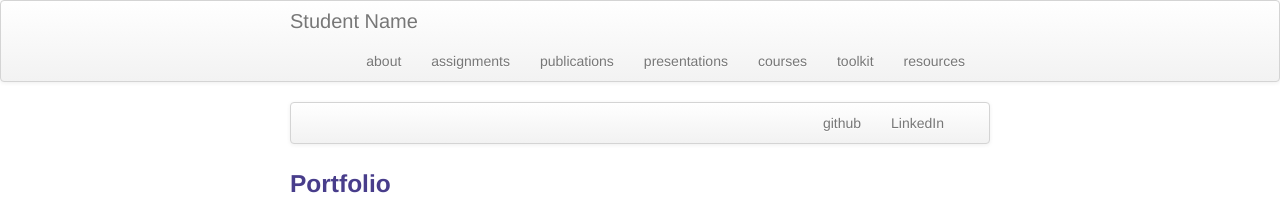
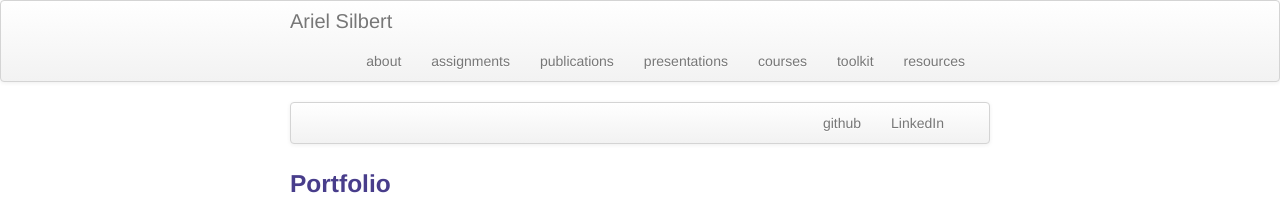
Before and after one commit to alsilbert/alsilbert.github.io, a Jekyll site: the page built from index.md, in a window 1280 px wide. Shown: the top 203 px of the page. Built offline with Jekyll 4.4.1, drawn with Linux system fonts in a browser that asks for light colours.

Commit message:
Update _config.yml

```diff
--- a/_config.yml
+++ b/_config.yml
@@ -8,15 +8,14 @@ highlighter: rouge
 # Themes are encouraged to use these universal variables
 # so be sure to set them if your theme uses them.
 #
-title : Student Name
+title : Ariel Silbert
 author :
-  name : Student Name
-  email : bsharve@gmail.com
-  github : bsharvey
-  twitter : bsharvey
+  name : Ariel Silbert
+  email : asilbert@gwu.edu
+  github : alsilbert
   feedburner : nil
 
-production_url : https://bsharvey.github.io/
+production_url : https://alsilbert.github.io/
 
 # Tell Github to use the kramdown markdown interpreter
 # (see https://help.github.com/articles/migrating-your-pages-site-from-maruku)
```
